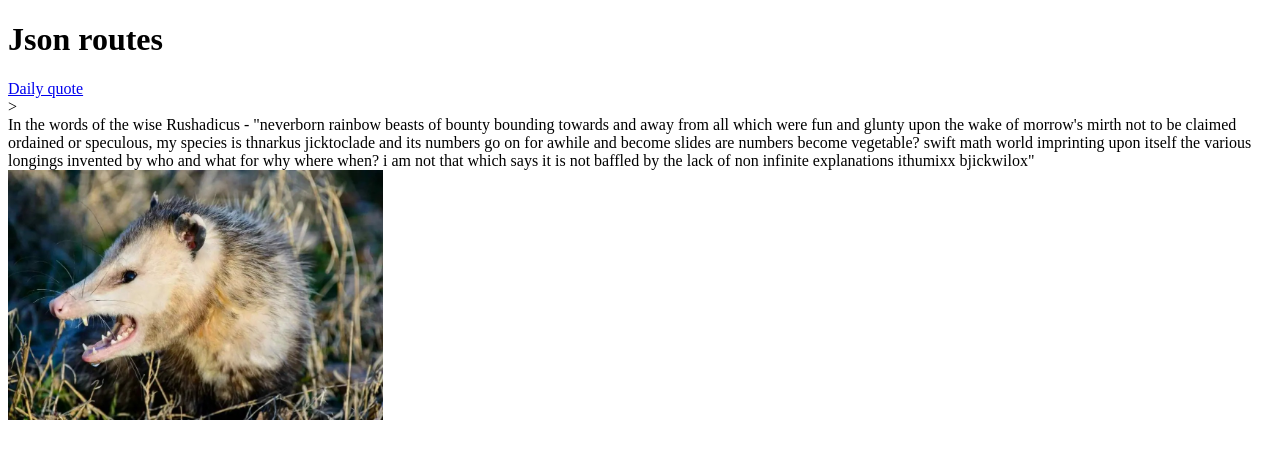
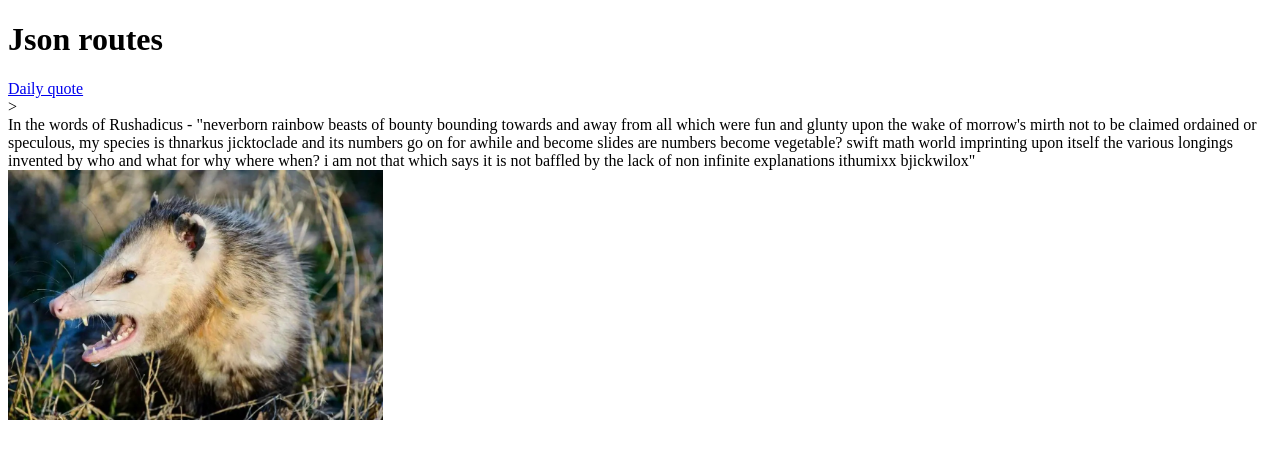
Before and after one commit to emmwid81/mvc, a Symfony app: template templates/api.html.twig in a window 1280 px wide. Shown: the part 150-609 px from the top of the page. Run offline with Twig, Linux system fonts and the light colour scheme; the template is opened without the code that fills it, so the values that code supplies are empty; some libraries are stand-ins or nearby versions.

Commit message:
Spelling and changed favicon

```diff
--- a/templates/base.html.twig
+++ b/templates/base.html.twig
@@ -3,7 +3,7 @@
     <head>
         <meta charset="UTF-8">
         <title>{% block title %}Welcome!{% endblock %}</title>
-        <link rel="icon" href="{{ asset('img/glider.svg') }}">
+        <link rel="icon" href="{{ asset('img/pandicon.ico') }}">
         <link rel="preconnect" href="https://fonts.googleapis.com">
         <link rel="preconnect" href="https://fonts.gstatic.com" crossorigin>
         <link href="https://fonts.googleapis.com/css2?family=VT323&display=swap" rel="stylesheet">
@@ -37,7 +37,7 @@
         </nav>
         {% block body %}{% endblock %}
         <footer class="{% block footer_class %}footer{% endblock %} columns">
-            <div class="twothirds">In the words of the wise Rushadicus - "neverborn rainbow beasts of bounty bounding towards and away from all which were fun and glunty upon the wake of morrow's mirth
+            <div class="twothirds">In the words of Rushadicus - "neverborn rainbow beasts of bounty bounding towards and away from all which were fun and glunty upon the wake of morrow's mirth
                 not to be claimed ordained or speculous, my species is thnarkus jicktoclade
                 and its numbers go on for awhile and become slides are numbers become vegetable?
                 swift math world imprinting upon itself the various longings invented by who and what for why where when?
--- a/templates/lucky.html.twig
+++ b/templates/lucky.html.twig
@@ -5,7 +5,7 @@
 {% block body %}
 <div class="mines">
     <main class="opaque">
-        <h2>Your personality as a mincraft block. How exiting. Much happy. Very science.</h2>
+        <h2>Your personality as a minecraft block. How exiting. Much happy. Very science.</h2>
         <p>Your minecraft block is {{ blockName }}. It means that you are {{ blockPersonality }}.
         </p>
         <img src="{{ asset('build/images/' ~ number ~ '.jpg') }}">
```
Also changed, not shown: public/img/pandicon.ico (added).
